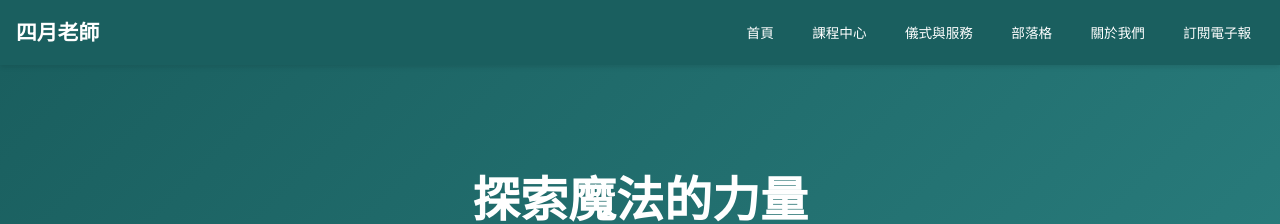
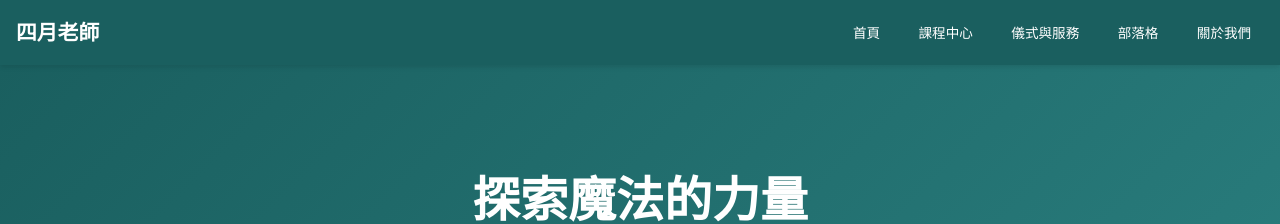
Before and after one commit to light4uliuphone-lang/hoodoo, a Jekyll site: the page built from index.html, in a window 1280 px wide. Shown: the top 224 px of the page. Built offline with Jekyll 4.4.1, drawn with Linux system fonts in a browser that asks for light colours.

Commit message:
Update default.html

```diff
--- a/_layouts/default.html
+++ b/_layouts/default.html
@@ -13,14 +13,13 @@
 
 
 
-        <ul class="nav-menu">
-        <li> <a href="/index.html">首頁</a></li>
-        <li> <a href="/courses.html">課程中心</a></li>
-        <li><a href="/rituals.html">儀式與服務</a></li>
-        <li> <a href="/blog/index.html">部落格</a></li>
-        <li> <a href="/about.html">關於我們</a></li>
-        <li><a href="/#newsletter">訂閱電子報</a></li>
-        </ul>
+       <ul class="nav-menu">
+    <li><a href="{{ '/index.html' | relative_url }}">首頁</a></li>
+    <li><a href="{{ '/courses.html' | relative_url }}">課程中心</a></li>
+    <li><a href="{{ '/rituals.html' | relative_url }}">儀式與服務</a></li>
+    <li><a href="{{ '/blog/index.html' | relative_url }}">部落格</a></li>
+    <li><a href="{{ '/about.html' | relative_url }}">關於我們</a></li>
+</ul>
         </div>
 </nav>
 
```
